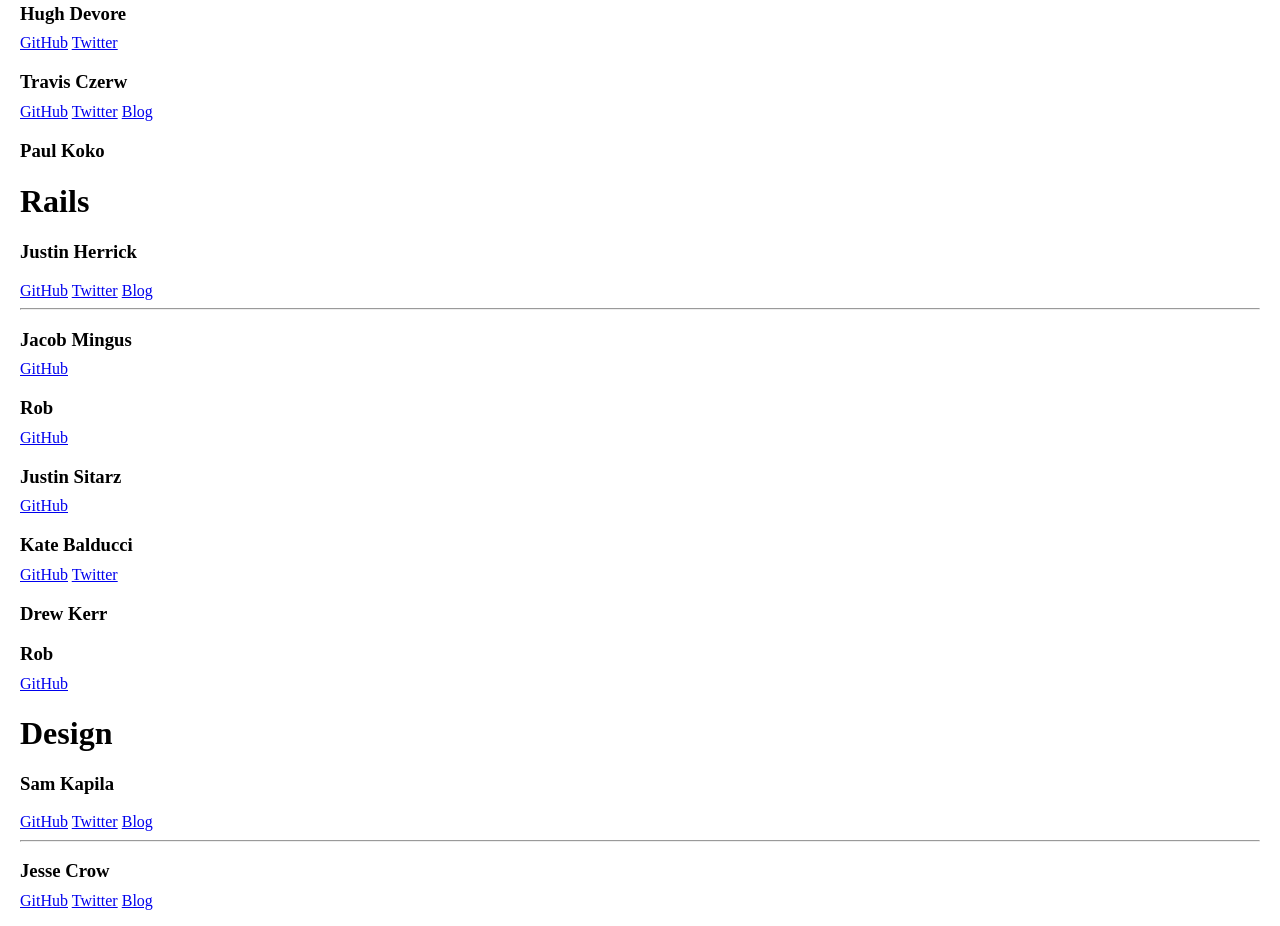
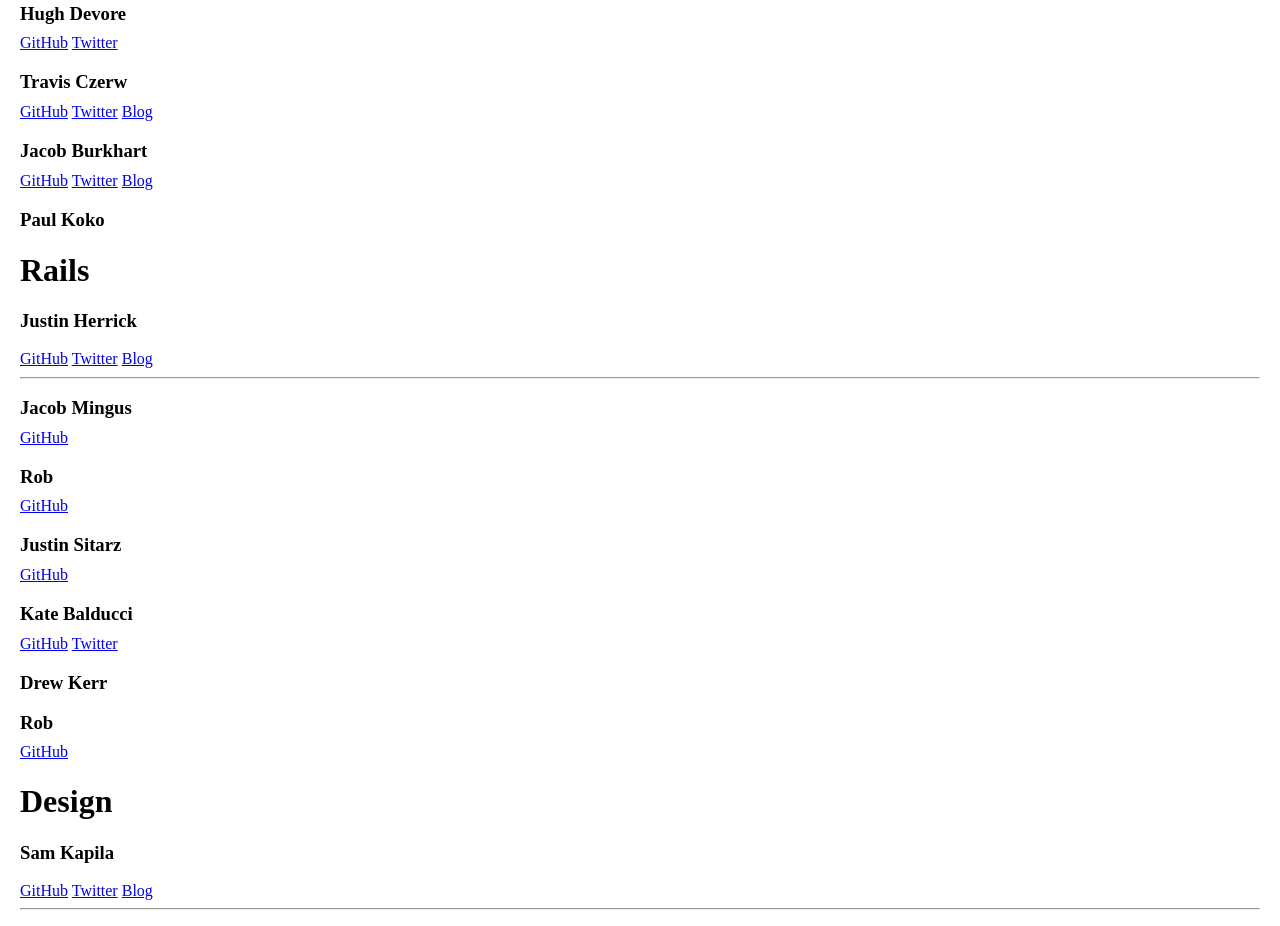
Before and after one commit to TIY-Austin-Front-End-Engineering/Austin-Students, a website: page index.html in a window 1280 px wide. Shown: the part 996-1922 px from the top of the page. Drawn offline with nearby package versions, Linux system fonts and the light colour scheme.

Commit message:
added burk

```diff
--- a/index.html
+++ b/index.html
@@ -79,6 +79,12 @@
 				<a href="https://twitter.com/TRexCzerw">Twitter</a>
 				<a href="https://www.tumblr.com/blog/donutcoder">Blog</a>
 			</div>
+			<div class="student">
+				<h3> Jacob Burkhart</h3>
+				<a href="https://github.com/burkyburk">GitHub</a>
+				<a href="https://twitter.com/burkyburk">Twitter</a>
+				<a href="https://www.tumblr.com/blog/burkyburk">Blog</a>
+			</div>
 			<div class='student'>
 				<h3>Paul Koko</h3>
 				<a href="https://github.com/pkoko9.github.io"></a>
```
